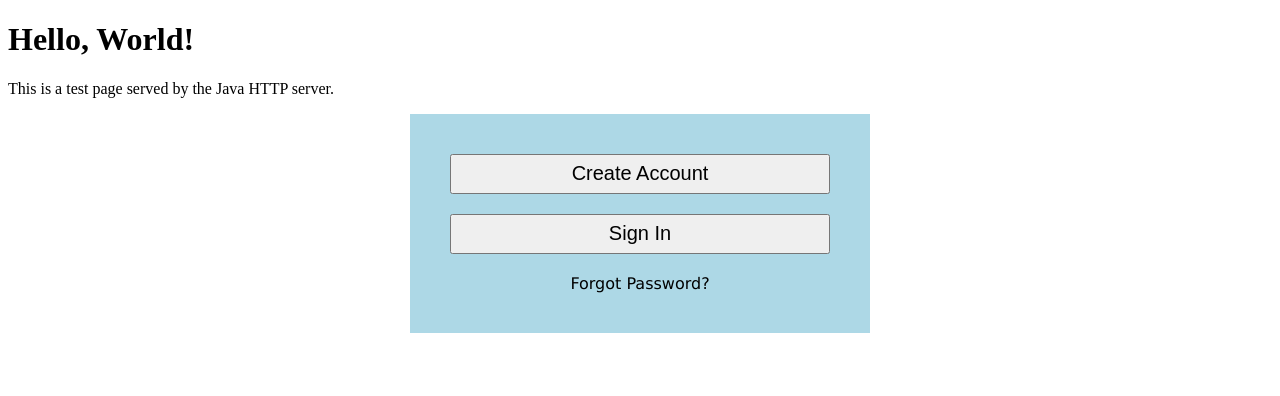
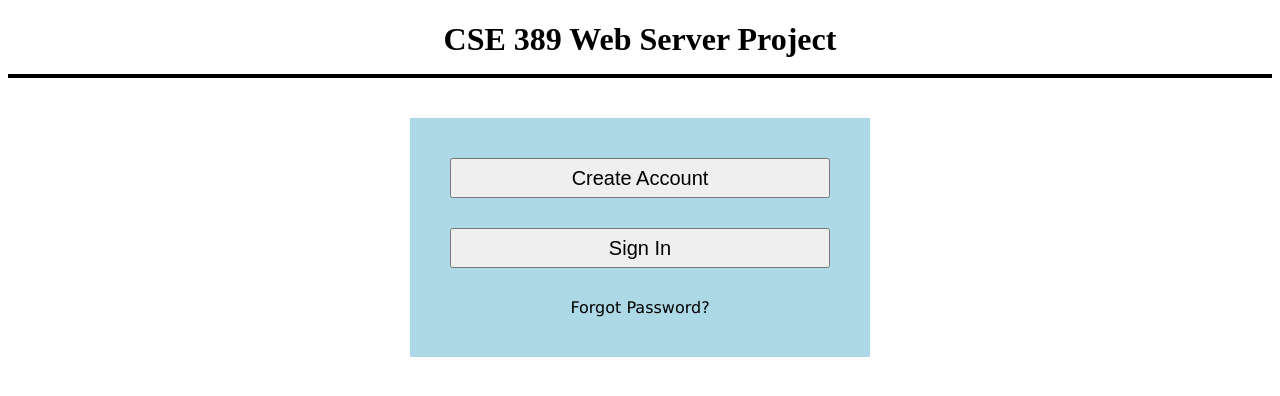
Before and after one commit to tylav03/CSE389-Web-Server, a plain HTML site: page index.html in a window 1280 px wide. Drawn offline with Linux system fonts and the light colour scheme.

Commit message:
Added create_acc.html &.css
Made a new page to create account / test POST request

```diff
--- a/index.css
+++ b/index.css
@@ -1,9 +1,9 @@
-input {
+button {
     float: left;
     width:100%;
     height: 40px;
     font-size: 20px;
-    margin-bottom: 20px;
+    margin-bottom: 30px;
 
 }
 
@@ -26,3 +26,15 @@ a {
     color: black;
     text-decoration: none;
 }
+
+h1 {
+    text-align: center;
+    margin-bottom: 10px;
+}
+
+#break {
+    width: 100%;
+    height: 4px;
+    background-color: black;
+    margin-bottom: 40px;
+}
--- a/index.html
+++ b/index.html
@@ -8,14 +8,12 @@
     <title>Test Page</title>
 </head>
 <body>
-    <h1>Hello, World!</h1>
-    <p>This is a test page served by the Java HTTP server.</p>
+    <h1>CSE 389 Web Server Project</h1>
+    <p id="break"></p>
     <div id="main">
         <div id="buttonContainer">
-            <form  action="http://localhost:8080/" method="post">
-                <input type="submit" value="Create Account"/>
-                <input type="submit" value="Sign In"/>
-            </form>
+            <a href="create_acc.html"><button>Create Account</button></a>
+            <a href="create_acc.html"><button>Sign In</button></a>
         </div>
         <a href="https://youtu.be/dQw4w9WgXcQ?si=DgpO4hjKvW5fzem0">Forgot Password?</a>
     </div>
```
Also changed, not shown: create_acc.html (added, +19 -0 lines), create_acc.css (added).
